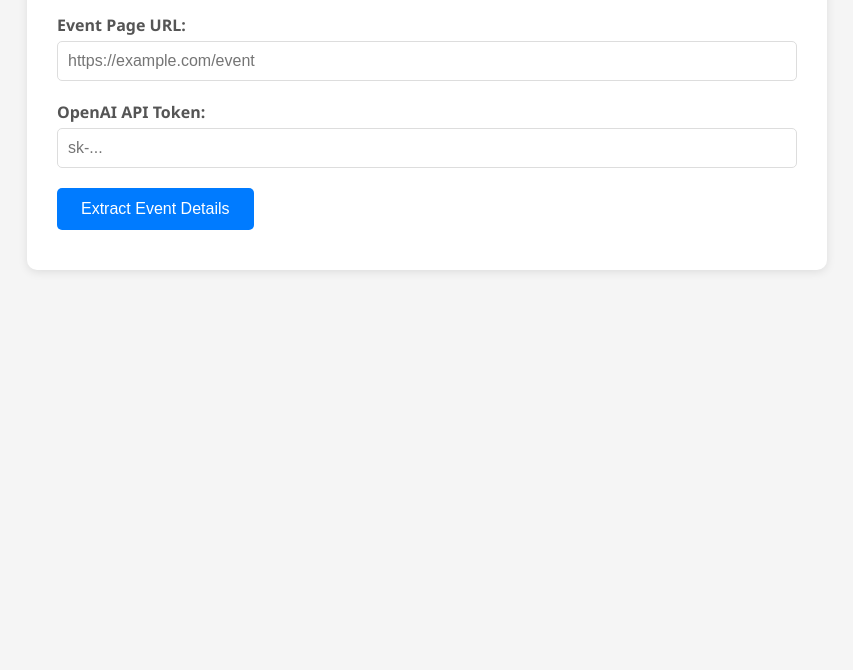
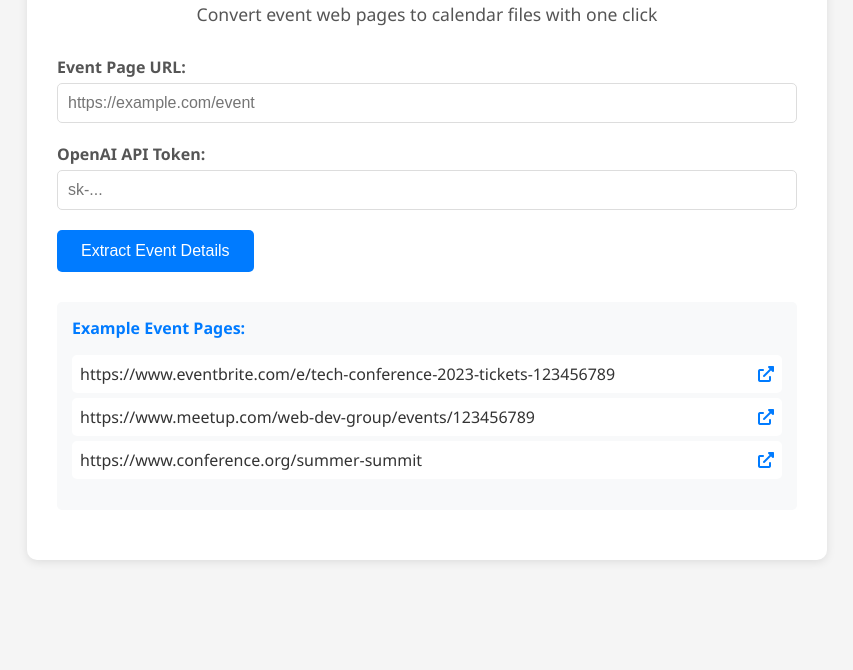
Before and after one commit to futurk/html2ics, a website: page public/index.html in a window 1280 px wide. Shown: the part 130-800 px from the top of the page, without its empty margins (213-1066 px from the left). Drawn offline with Linux system fonts and the light colour scheme; no server answers.

Commit message:
add 'example event pages'

```diff
--- a/public/index.html
+++ b/public/index.html
@@ -4,7 +4,8 @@
 <head>
     <meta charset="UTF-8">
     <meta name="viewport" content="width=device-width, initial-scale=1.0">
-    <title>Event Extractor</title>
+    <title>HTML to ICS Converter</title>
+    <link rel="stylesheet" href="https://cdnjs.cloudflare.com/ajax/libs/font-awesome/6.0.0-beta3/css/all.min.css">
     <style>
         body {
             font-family: 'Segoe UI', Tahoma, Geneva, Verdana, sans-serif;
@@ -12,6 +13,7 @@
             margin: 0 auto;
             padding: 20px;
             background-color: #f5f5f5;
+            color: #333;
         }
 
         .container {
@@ -22,9 +24,16 @@
         }
 
         h1 {
-            color: #333;
+            color: #007bff;
             text-align: center;
+            margin-bottom: 10px;
+        }
+
+        .subtitle {
+            text-align: center;
+            color: #555;
             margin-bottom: 30px;
+            font-size: 1.1em;
         }
 
         .form-group {
@@ -65,6 +74,7 @@
             font-size: 16px;
             margin-right: 10px;
             margin-bottom: 10px;
+            transition: background-color 0.3s;
         }
 
         button:hover {
@@ -135,12 +145,52 @@
                 transform: rotate(360deg);
             }
         }
+
+        .example-section {
+            margin: 20px 0;
+            padding: 15px;
+            background-color: #f8f9fa;
+            border-radius: 5px;
+        }
+
+        .example-title {
+            font-weight: bold;
+            margin-bottom: 10px;
+            color: #007bff;
+        }
+
+        .example-list {
+            list-style-type: none;
+            padding: 0;
+        }
+
+        .example-item {
+            margin: 5px 0;
+            padding: 8px;
+            background-color: white;
+            border-radius: 5px;
+            cursor: pointer;
+            transition: background-color 0.3s;
+            display: flex;
+            justify-content: space-between;
+            align-items: center;
+        }
+
+        .example-item:hover {
+            background-color: #e9ecef;
+        }
+
+        .example-item i {
+            color: #007bff;
+            cursor: pointer;
+        }
     </style>
 </head>
 
 <body>
     <div class="container">
-        <h1>🎯 Event Extractor</h1>
+        <h1>HTML to ICS Converter</h1>
+        <p class="subtitle">Convert event web pages to calendar files with one click</p>
 
         <form id="extractForm">
             <div class="form-group">
@@ -155,6 +205,30 @@
 
             <button type="submit">Extract Event Details</button>
         </form>
+
+        <div class="example-section">
+            <div class="example-title">Example Event Pages:</div>
+            <ul class="example-list">
+                <li class="example-item"
+                    onclick="document.getElementById('url').value = 'https://www.eventbrite.com/e/tech-conference-2023-tickets-123456789'">
+                    https://www.eventbrite.com/e/tech-conference-2023-tickets-123456789
+                    <i class="fas fa-external-link-alt"
+                        onclick="window.open('https://www.eventbrite.com/e/tech-conference-2023-tickets-123456789', '_blank')"></i>
+                </li>
+                <li class="example-item"
+                    onclick="document.getElementById('url').value = 'https://www.meetup.com/web-dev-group/events/123456789'">
+                    https://www.meetup.com/web-dev-group/events/123456789
+                    <i class="fas fa-external-link-alt"
+                        onclick="window.open('https://www.meetup.com/web-dev-group/events/123456789', '_blank')"></i>
+                </li>
+                <li class="example-item"
+                    onclick="document.getElementById('url').value = 'https://www.conference.org/summer-summit'">
+                    https://www.conference.org/summer-summit
+                    <i class="fas fa-external-link-alt"
+                        onclick="window.open('https://www.conference.org/summer-summit', '_blank')"></i>
+                </li>
+            </ul>
+        </div>
 
         <div id="loading" class="loading">
             <div class="spinner"></div>
```
